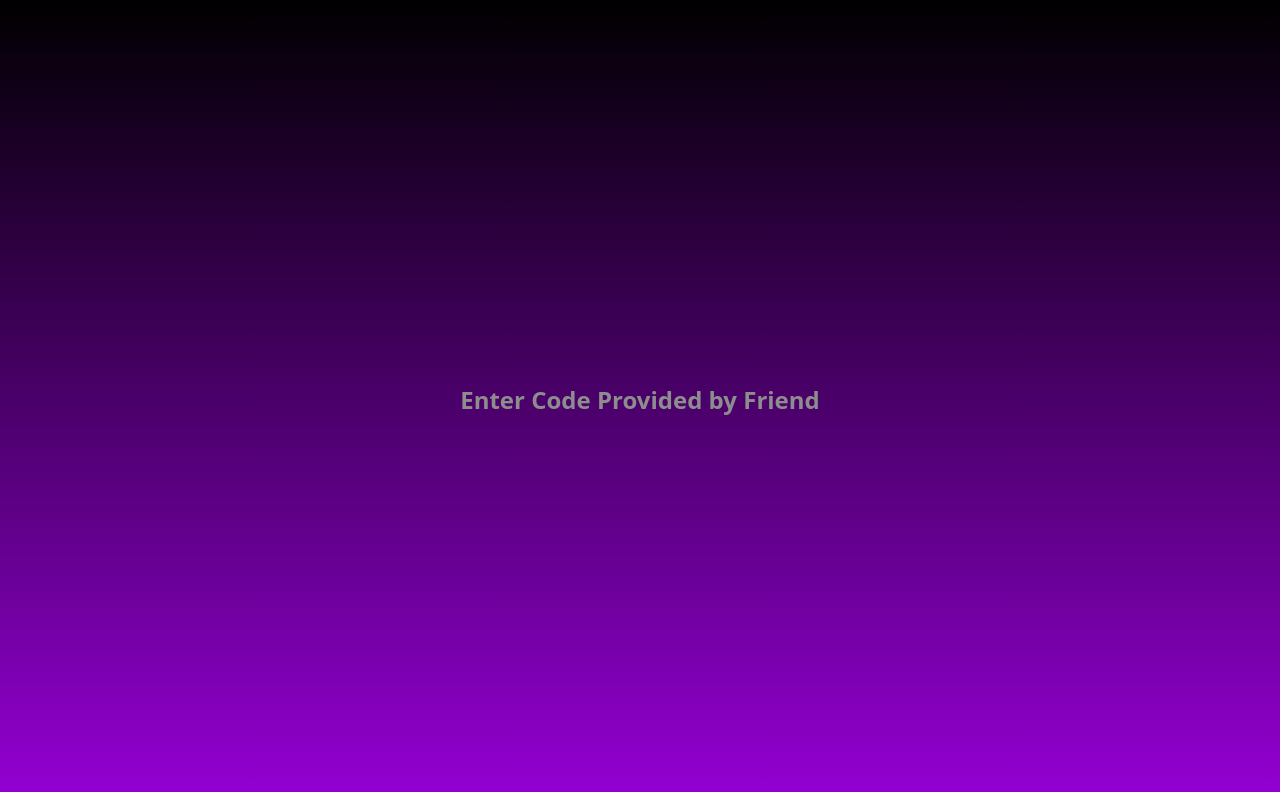
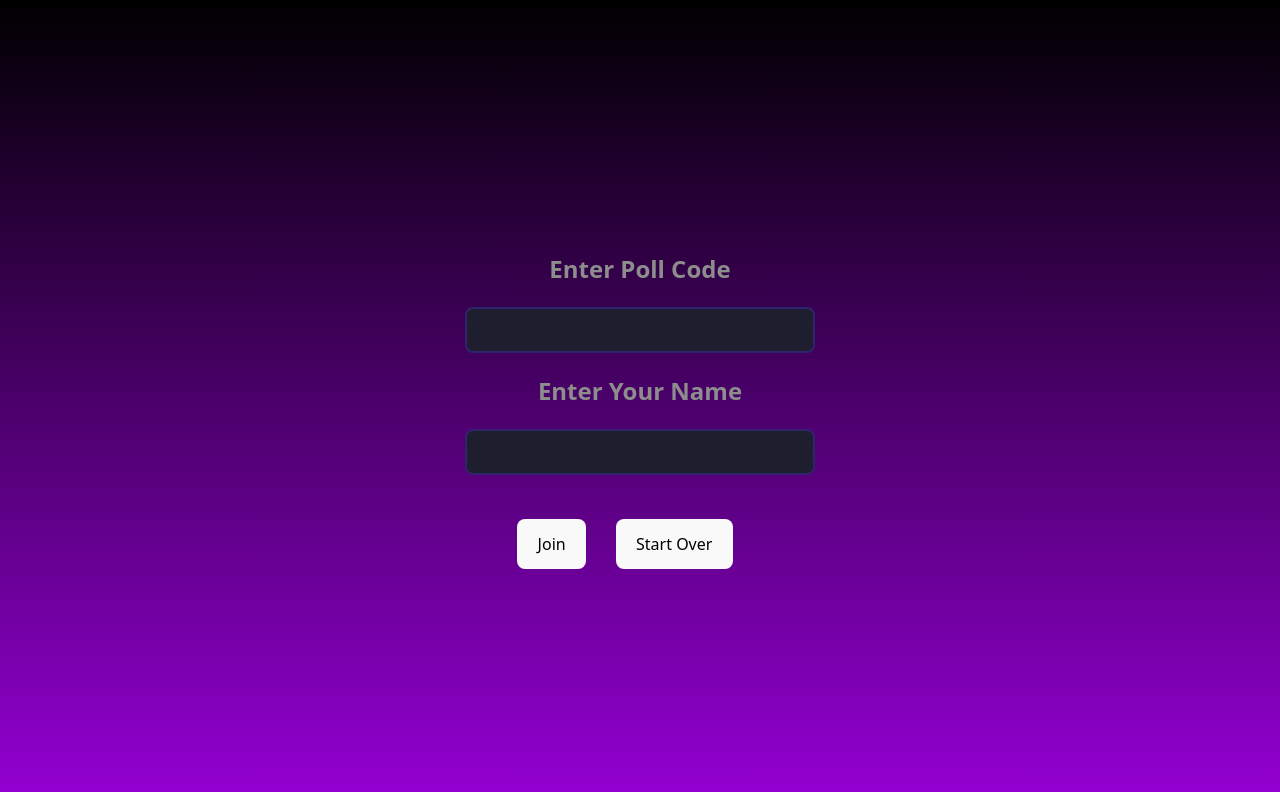
Before and after one commit to AbdallahSalah003/Click2Vote, a React (Vite) app in the folder client/: page /join in a window 1280 px wide. Shown: the top 792 px of the page. Built offline with nearby package versions, Linux system fonts and the light colour scheme; no server answers.

Commit message:
feature/add join poll page

```diff
--- a/client/src/pages/join-poll.tsx
+++ b/client/src/pages/join-poll.tsx
@@ -1,7 +1,85 @@
+import { useEffect, useState } from "react";
+import { Button } from "../components/Button";
+import { TextField } from "../components/Input";
+import { useNavigate } from "react-router-dom";
+import { makeRequest } from "../api";
+import { Poll } from "shared";
+import { set } from "js-cookie";
+import Cookies from "js-cookie";
+import { jwtDecode } from "jwt-decode";
+
 export function JoinPollPage() {
+    const [errorMessage, setErrorMessage] = useState('');
+    const [name, setName] = useState('');
+    const [pollCode, setPollCode] = useState('');
+    const navigate = useNavigate();
+
+    useEffect(() => {
+        if(name.trim() && pollCode.trim()) {
+            setErrorMessage('');
+        }
+    }, [name, pollCode])
+
+    const isValidFields = (): boolean => {
+        return pollCode.trim().length>0 && name.trim().length>0;
+    }
+    const handleOnChangeCode = (e: React.ChangeEvent<HTMLInputElement>) =>  {
+        setPollCode(e.target.value);
+    }
+    const handleOnChangeName = (e: React.ChangeEvent<HTMLInputElement>) => {
+        setName(e.target.value);
+    }
+    const handleClickJoinPoll = async () => {
+        if(isValidFields()) {
+            setErrorMessage('');
+
+            const {data, error} = await makeRequest<{
+                poll: Poll;
+                accessToken: string;
+            }>('/polls/join', {
+                method: 'POST',
+                credentials: 'include',
+                body: JSON.stringify({
+                    pollID: pollCode.toUpperCase(),
+                    name
+                })
+            });
+            console.log(data, error);
+            if(error && error.statusCode == 500) {
+                setErrorMessage('Poll does not exist, please enter a valid poll code')
+            }
+            else {
+                const jwt_hp = Cookies.get('jwt_hp');
+                console.log(jwt_hp);
+                if (jwt_hp) {
+                    const userInfo = jwtDecode(jwt_hp);
+                    console.log(userInfo);
+                }
+
+                navigate('/waiting-room');
+            }
+        }
+        else {
+            setErrorMessage('Poll Code and Name must be provided to join a poll')
+        }
+    }
+    const handleClickStartOver = () => {
+
+    }
     return (
         <>
-            <h2>Enter Code Provided by Friend</h2>
+            <h2>Enter Poll Code</h2>
+            <TextField maxLength={100} placeholder="" onChange={handleOnChangeCode}/>
+            <h2>Enter Your Name</h2>
+            <TextField maxLength={25} placeholder="" onChange={handleOnChangeName}/>
+            {errorMessage && (
+                <p style={{ color: 'red', fontWeight: 'bold', marginBottom: '1rem' }}>
+                    {errorMessage}
+                </p>
+            )}
+            <br/><br/>
+            <Button title="Join" onClickHandler={handleClickJoinPoll}/>
+            <Button title="Start Over" onClickHandler={handleClickStartOver}/>
         </>
     );
 }
```
